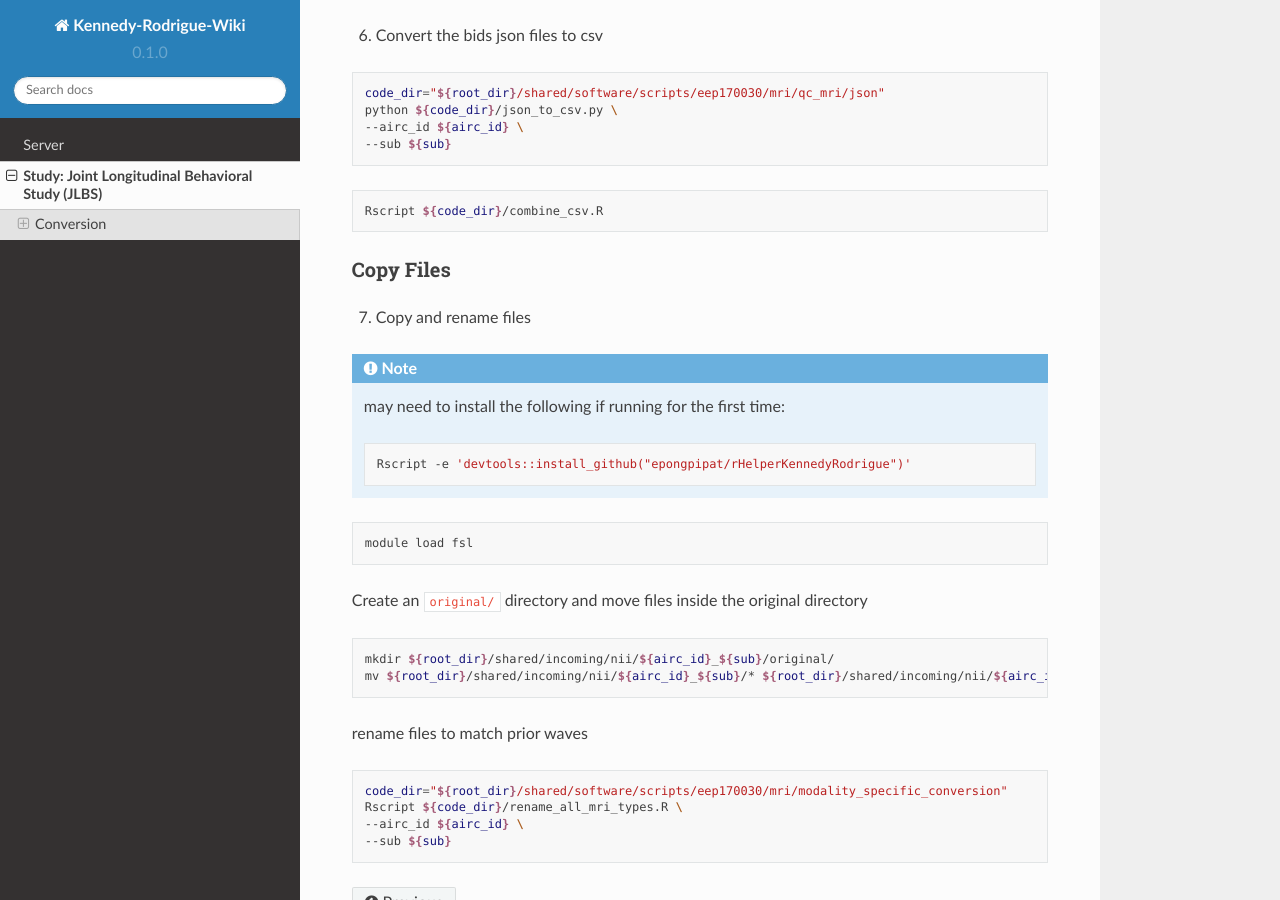
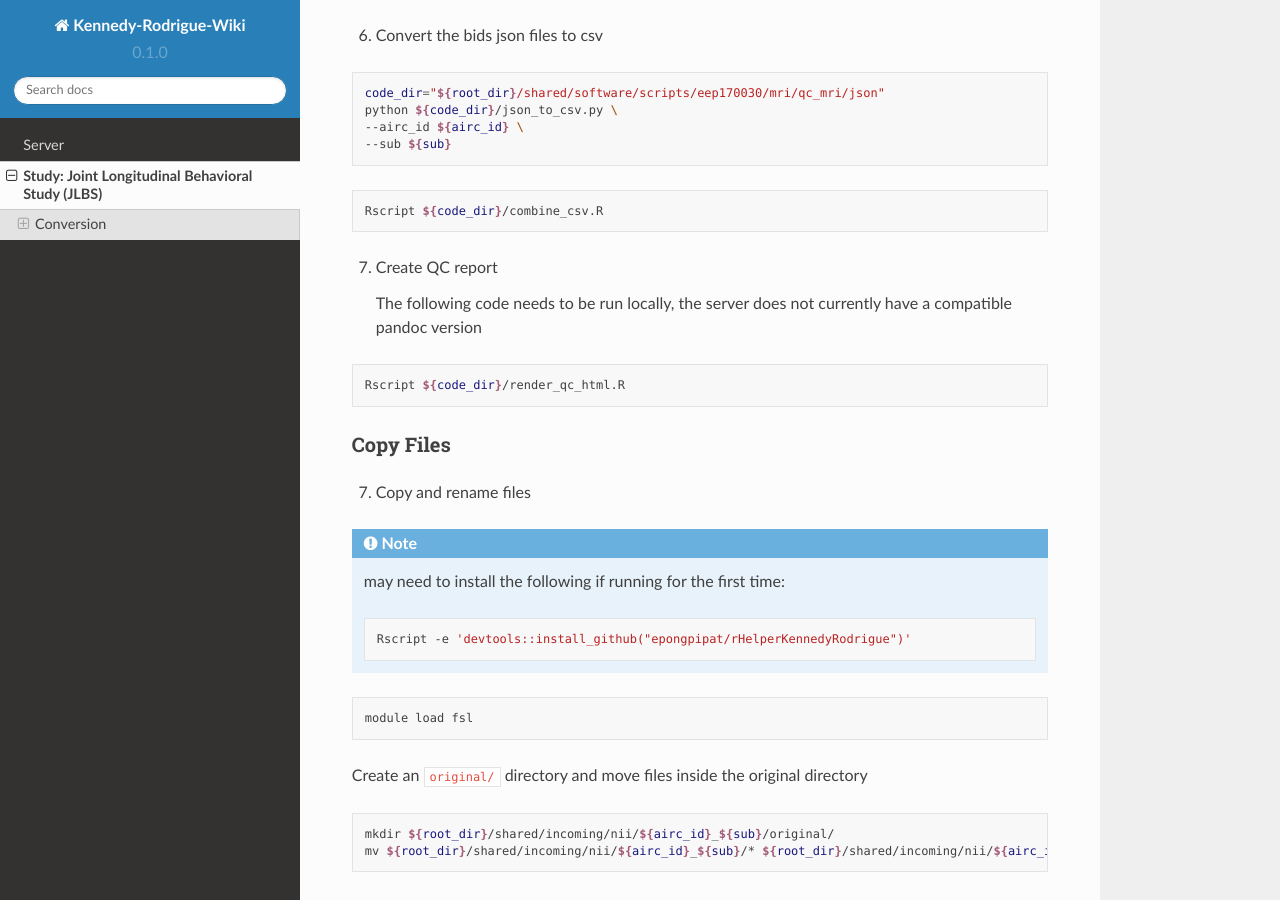
Before and after one commit to marcihorn/kennedy-rodrigue-wiki, a Sphinx documentation site: the page built from docs/source/study-jlbs/conversion.rst, in a window 1280 px wide and 900 px high, scrolled down 1499 px. Built offline with Sphinx 7.4.7 and the Read the Docs theme 2.0.0, drawn with Linux system fonts in a browser that asks for light colours.

Commit message:
Update conversion.rst
include code to render qc report

```diff
--- a/docs/source/study-jlbs/conversion.rst
+++ b/docs/source/study-jlbs/conversion.rst
@@ -96,7 +96,15 @@ QC Parameters
 
    Rscript ${code_dir}/combine_csv.R
 
+7. Create QC report
+
+   .. note::
+
+   The following code needs to be run locally, the server does not currently have a compatible pandoc version
+
 .. code:: bash
+
+   Rscript ${code_dir}/render_qc_html.R
 
 .. _copy:
 
```
